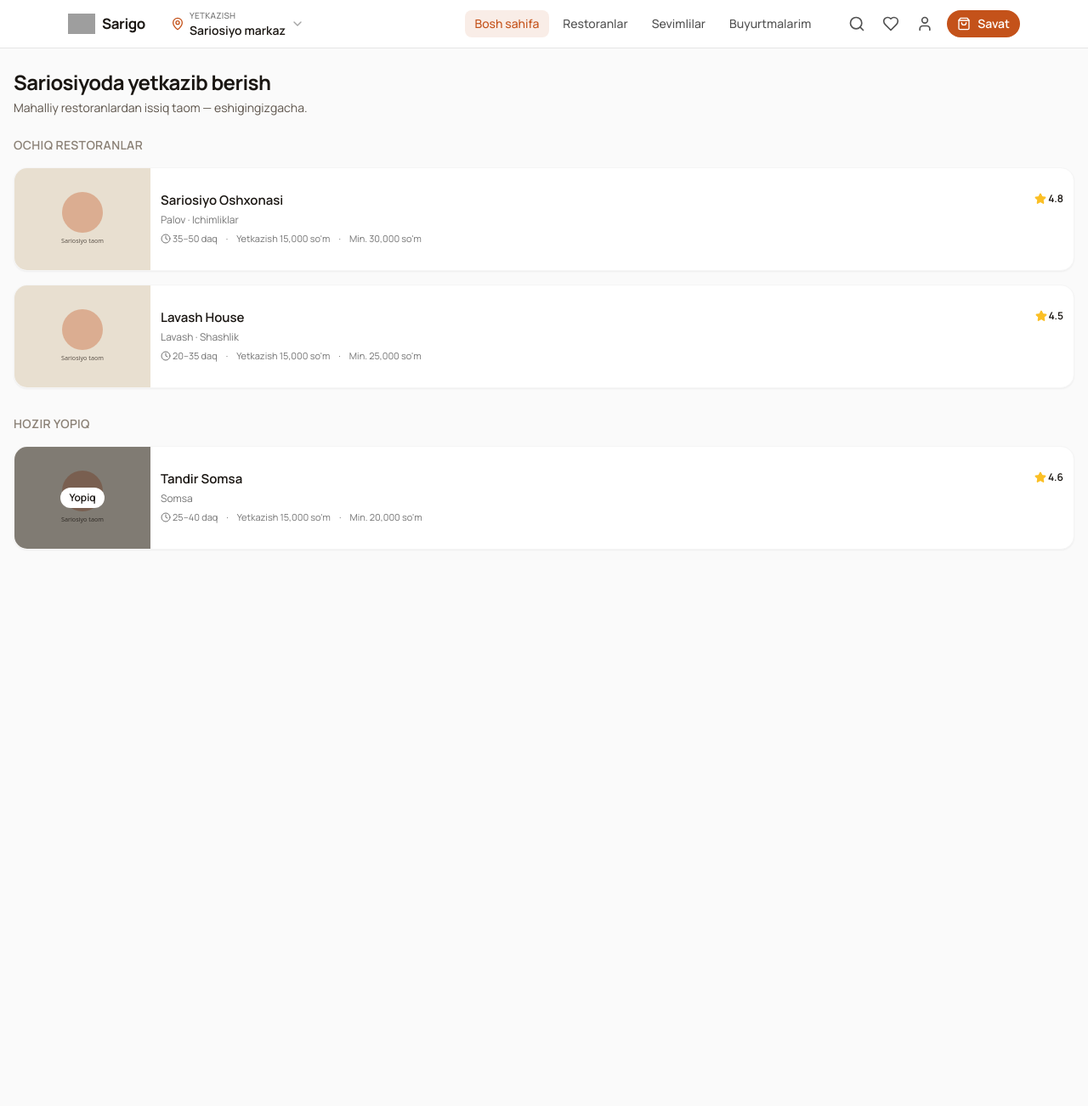
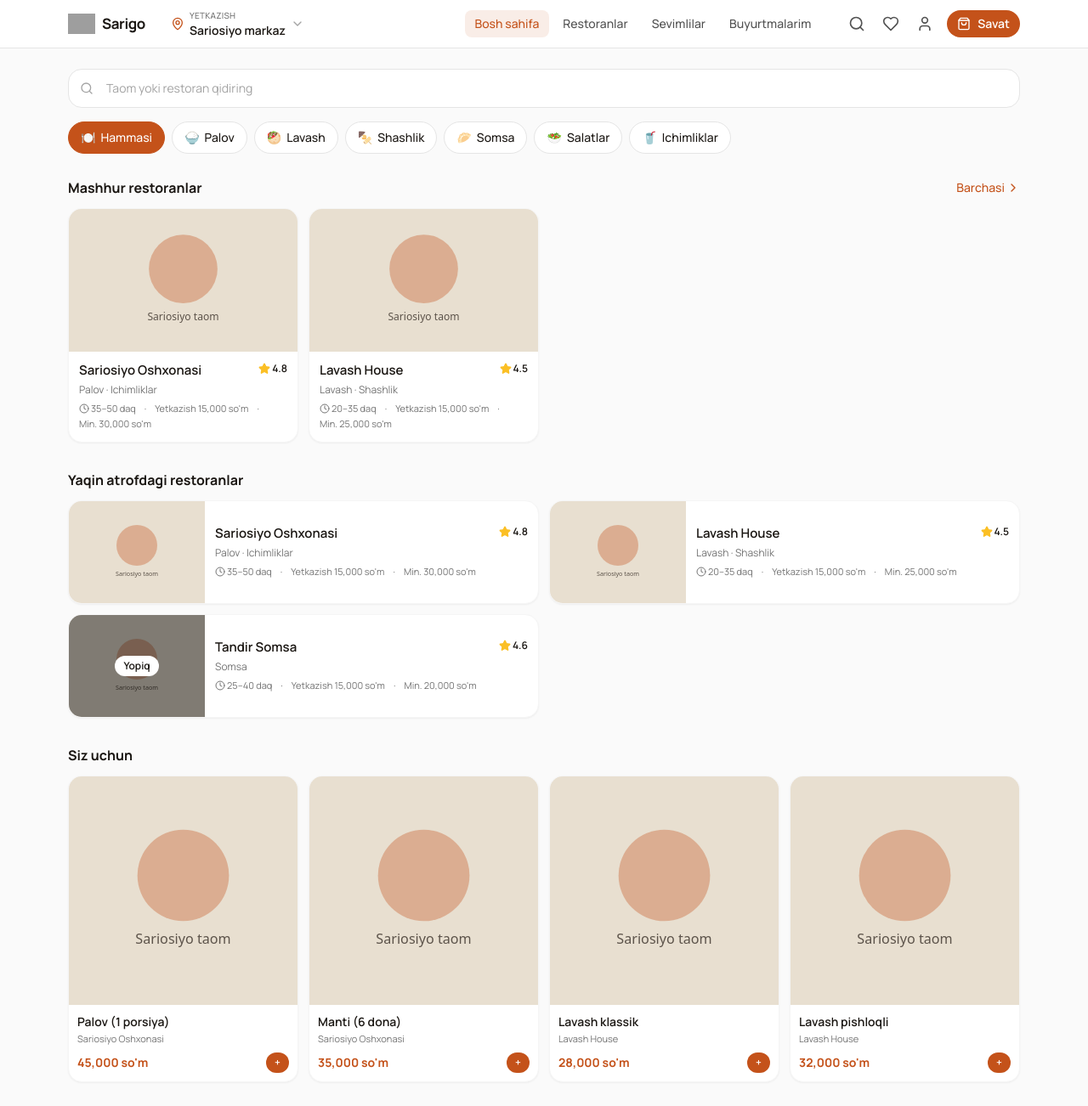
Before and after one commit to reyzorde/sariosiyo-customer, a Next.js app: page / in a window 1280 px wide. Shown: the top 1302 px of the page at 85% size. Before the commit the page ends 800 px from the top, so only its background shows below. Built offline with nearby package versions, Linux system fonts and the light colour scheme; grey boxes are pictures that could not be loaded.

Commit message:
redesign: delivery-app home — search, categories, popular, nearby, dishes

```diff
--- a/src/app/page.tsx
+++ b/src/app/page.tsx
@@ -1,40 +1,212 @@
+"use client";
+
+import { useMemo, useState } from "react";
+import Link from "next/link";
+import { Search, ChevronRight } from "lucide-react";
 import { restaurants } from "@/lib/data";
+import { FOOD_CATEGORIES } from "@/lib/categories";
 import { RestaurantCard } from "@/components/restaurant-card";
+import { AddressBar } from "@/components/address-bar";
+import { formatSom } from "@/lib/money";
+import { useCart } from "@/lib/cart-store";
+import clsx from "clsx";
 
 export default function HomePage() {
-  const open = restaurants.filter((r) => r.isOpen);
-  const closed = restaurants.filter((r) => !r.isOpen);
+  const [category, setCategory] = useState<string>("all");
+  const [query, setQuery] = useState("");
+  const addItem = useCart((s) => s.addItem);
+
+  const filtered = useMemo(() => {
+    let list = [...restaurants];
+    if (category !== "all") {
+      list = list.filter((r) => r.categories.includes(category));
+    }
+    const q = query.trim().toLowerCase();
+    if (q) {
+      list = list.filter(
+        (r) =>
+          r.name.toLowerCase().includes(q) ||
+          r.description.toLowerCase().includes(q) ||
+          r.menu.some((m) => m.name.toLowerCase().includes(q))
+      );
+    }
+    return list;
+  }, [category, query]);
+
+  const open = filtered.filter((r) => r.isOpen);
+  const closed = filtered.filter((r) => !r.isOpen);
+  const popular = restaurants.filter((r) => r.isOpen).slice(0, 4);
+
+  const popularDishes = restaurants
+    .filter((r) => r.isOpen)
+    .flatMap((r) =>
+      r.menu
+        .filter((m) => m.isAvailable)
+        .slice(0, 2)
+        .map((m) => ({
+          ...m,
+          restaurantId: r.id,
+          restaurantName: r.name,
+          restaurantSlug: r.slug,
+        }))
+    )
+    .slice(0, 8);
 
   return (
-    <div className="px-4 py-6">
-      <section className="mb-6">
-        <h1 className="font-display text-2xl font-bold tracking-tight text-ink">
-          Sariosiyoda yetkazib berish
-        </h1>
-        <p className="mt-1 text-sm text-ink-muted">
-          Mahalliy restoranlardan issiq taom — eshigingizgacha.
-        </p>
-      </section>
+    <div className="mx-auto max-w-6xl">
+      <div className="border-b border-neutral-100 bg-white px-3 py-2 md:hidden">
+        <AddressBar />
+      </div>
 
-      <section className="space-y-4">
-        <h2 className="text-sm font-semibold uppercase tracking-wide text-ink-faint">
-          Ochiq restoranlar
-        </h2>
-        {open.map((r) => (
-          <RestaurantCard key={r.id} restaurant={r} />
-        ))}
-      </section>
+      <div className="px-3 py-4 md:px-4 md:py-6">
+        <div className="relative mb-4">
+          <Search
+            className="pointer-events-none absolute left-3.5 top-1/2 h-4 w-4 -translate-y-1/2 text-neutral-400"
+            aria-hidden
+          />
+          <input
+            type="search"
+            value={query}
+            onChange={(e) => setQuery(e.target.value)}
+            placeholder="Taom yoki restoran qidiring"
+            className="w-full rounded-2xl border border-neutral-200 bg-white py-3 pl-11 pr-4 text-sm outline-none transition placeholder:text-neutral-400 focus:border-paprika focus:ring-2 focus:ring-paprika/15"
+            aria-label="Taom yoki restoran qidiring"
+          />
+        </div>
 
-      {closed.length > 0 && (
-        <section className="mt-8 space-y-4">
-          <h2 className="text-sm font-semibold uppercase tracking-wide text-ink-faint">
-            Hozir yopiq
+        <div className="-mx-3 mb-6 overflow-x-auto px-3 scrollbar-none md:mx-0 md:px-0">
+          <div className="flex gap-2 pb-1">
+            {FOOD_CATEGORIES.map((cat) => {
+              const active = category === cat.id;
+              return (
+                <button
+                  key={cat.id}
+                  type="button"
+                  onClick={() => setCategory(cat.id)}
+                  className={clsx(
+                    "flex shrink-0 items-center gap-1.5 rounded-full border px-3.5 py-2 text-sm font-medium transition",
+                    active
+                      ? "border-paprika bg-paprika text-white"
+                      : "border-neutral-200 bg-white text-ink hover:border-neutral-300"
+                  )}
+                >
+                  <span aria-hidden>{cat.icon}</span>
+                  {cat.label}
+                </button>
+              );
+            })}
+          </div>
+        </div>
+
+        {!query && category === "all" && (
+          <section className="mb-8">
+            <div className="mb-3 flex items-center justify-between">
+              <h2 className="text-base font-bold text-ink">Mashhur restoranlar</h2>
+              <Link
+                href="/search"
+                className="flex items-center gap-0.5 text-sm font-medium text-paprika"
+              >
+                Barchasi
+                <ChevronRight className="h-4 w-4" />
+              </Link>
+            </div>
+            <div className="grid grid-cols-1 gap-3 sm:grid-cols-2 lg:grid-cols-4">
+              {popular.map((r) => (
+                <RestaurantCard key={r.id} restaurant={r} compact />
+              ))}
+            </div>
+          </section>
+        )}
+
+        <section className="mb-8">
+          <h2 className="mb-3 text-base font-bold text-ink">
+            {query || category !== "all"
+              ? "Natijalar"
+              : "Yaqin atrofdagi restoranlar"}
           </h2>
-          {closed.map((r) => (
-            <RestaurantCard key={r.id} restaurant={r} />
-          ))}
+          {filtered.length === 0 ? (
+            <div className="rounded-2xl border border-dashed border-neutral-200 bg-white px-4 py-12 text-center">
+              <p className="font-medium text-ink">Hech narsa topilmadi</p>
+              <p className="mt-1 text-sm text-neutral-500">
+                Boshqa so‘z yoki kategoriya sinab ko‘ring
+              </p>
+              <button
+                type="button"
+                onClick={() => {
+                  setQuery("");
+                  setCategory("all");
+                }}
+                className="mt-4 text-sm font-semibold text-paprika"
+              >
+                Filtrlarni tozalash
+              </button>
+            </div>
+          ) : (
+            <div className="grid grid-cols-1 gap-3 sm:grid-cols-2">
+              {open.map((r) => (
+                <RestaurantCard key={r.id} restaurant={r} />
+              ))}
+              {closed.map((r) => (
+                <RestaurantCard key={r.id} restaurant={r} />
+              ))}
+            </div>
+          )}
         </section>
-      )}
+
+        {!query && category === "all" && popularDishes.length > 0 && (
+          <section className="mb-4">
+            <h2 className="mb-3 text-base font-bold text-ink">Siz uchun</h2>
+            <div className="-mx-3 flex gap-3 overflow-x-auto px-3 pb-2 scrollbar-none md:mx-0 md:grid md:grid-cols-4 md:overflow-visible md:px-0">
+              {popularDishes.map((dish) => (
+                <div
+                  key={`${dish.restaurantId}-${dish.id}`}
+                  className="flex w-[160px] shrink-0 flex-col overflow-hidden rounded-2xl border border-neutral-100 bg-white shadow-sm md:w-auto"
+                >
+                  <div className="aspect-square bg-neutral-100">
+                    {dish.imageUrl ? (
+                      // eslint-disable-next-line @next/next/no-img-element
+                      <img
+                        src={dish.imageUrl}
+                        alt=""
+                        className="h-full w-full object-cover"
+                        loading="lazy"
+                      />
+                    ) : null}
+                  </div>
+                  <div className="flex flex-1 flex-col p-2.5">
+                    <p className="line-clamp-2 text-sm font-semibold text-ink">
+                      {dish.name}
+                    </p>
+                    <p className="mt-0.5 truncate text-[11px] text-neutral-500">
+                      {dish.restaurantName}
+                    </p>
+                    <div className="mt-auto flex items-center justify-between gap-1 pt-2">
+                      <span className="text-sm font-bold text-paprika">
+                        {formatSom(dish.priceTiyin)}
+                      </span>
+                      <button
+                        type="button"
+                        onClick={() =>
+                          addItem({
+                            menuItemId: dish.id,
+                            restaurantId: dish.restaurantId,
+                            name: dish.name,
+                            unitPriceTiyin: dish.priceTiyin,
+                            imageUrl: dish.imageUrl,
+                          })
+                        }
+                        className="rounded-full bg-paprika px-2.5 py-1 text-xs font-semibold text-white hover:bg-paprika-600"
+                      >
+                        +
+                      </button>
+                    </div>
+                  </div>
+                </div>
+              ))}
+            </div>
+          </section>
+        )}
+      </div>
     </div>
   );
 }
```
